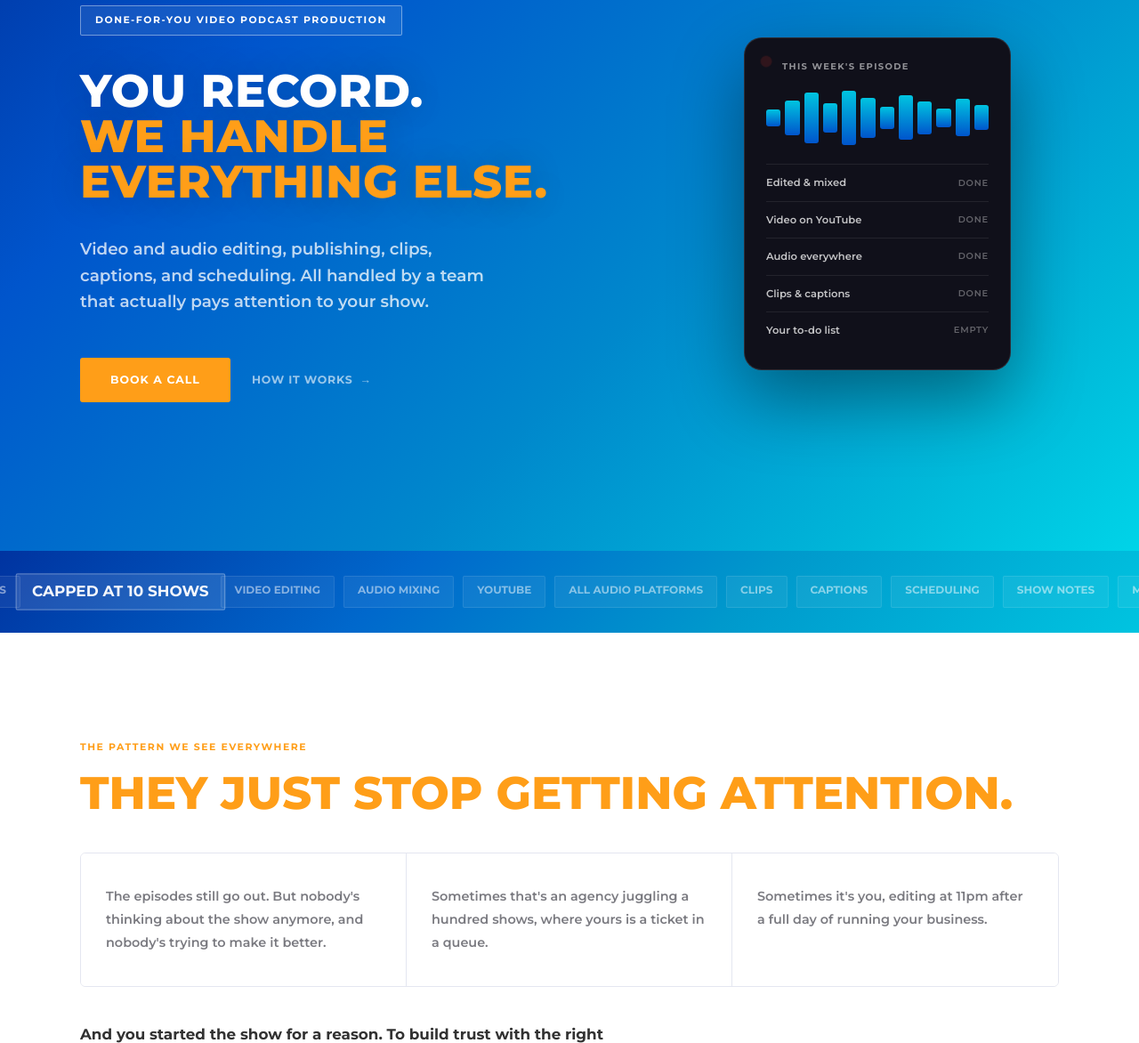
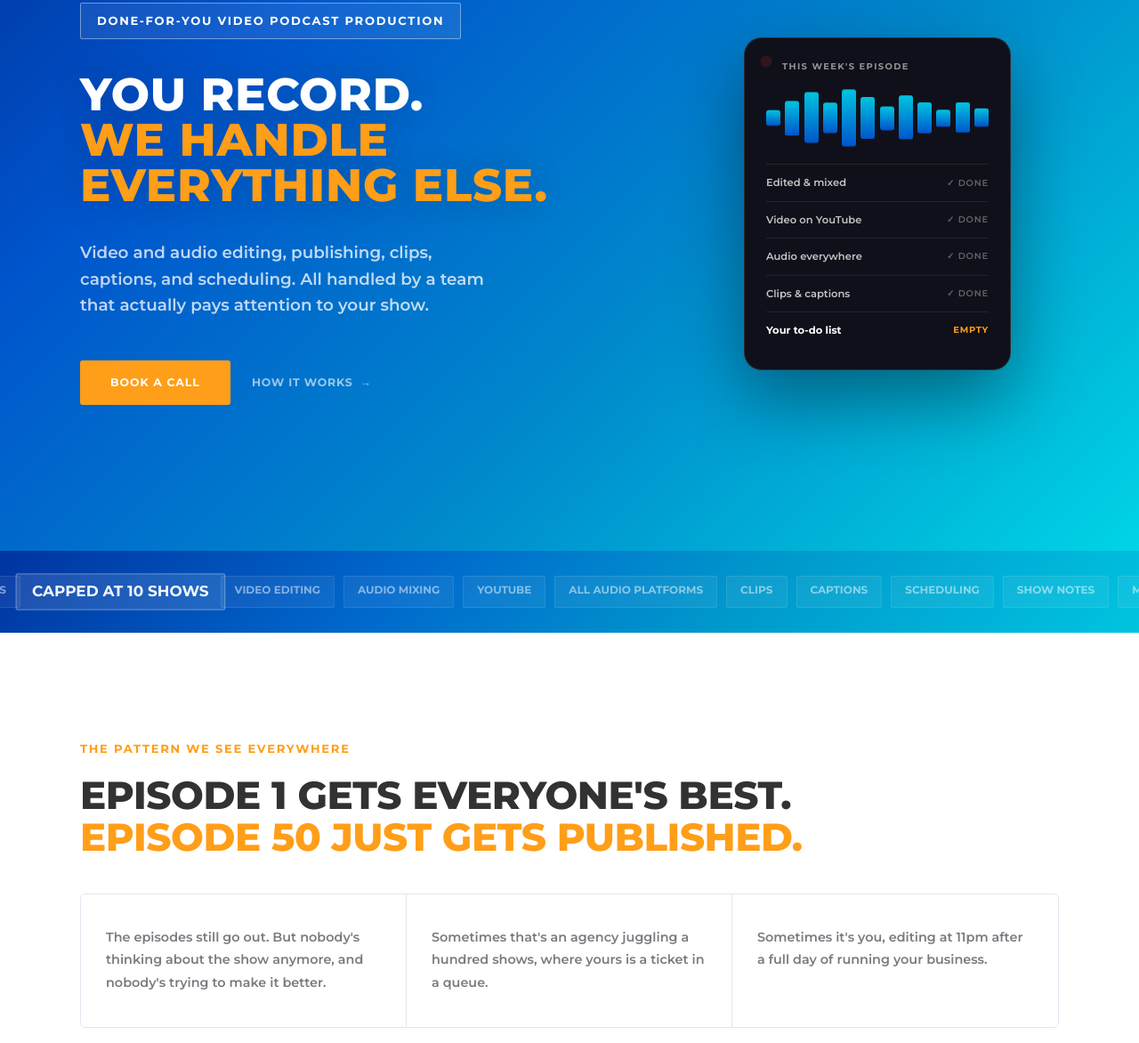
Before and after one commit to authentiqmarketing/authentiq, a website: page index.html in a window 1280 px wide. Shown: the part 181-1353 px from the top of the page at 89% size. Drawn offline with Linux system fonts and the light colour scheme.

Commit message:
Refactor HTML structure and styles for clarity
Updated various styles and text content for better clarity and consistency.

```diff
--- a/index.html
+++ b/index.html
@@ -4,7 +4,7 @@
 <meta charset="UTF-8">
 <meta name="viewport" content="width=device-width, initial-scale=1.0">
 <title>AuthentIQ — Done-For-You Podcast Production</title>
-<meta name="description" content="You record your show. We handle everything after you hit stop. Video and audio editing, publishing, clips, captions, and scheduling. Roster capped at 10 shows.">
+<meta name="description" content="You record your show. We handle everything after you record. Video and audio editing, publishing, clips, captions, and scheduling. Roster capped at 10 shows.">
 <link rel="preconnect" href="https://fonts.googleapis.com">
 <link href="https://fonts.googleapis.com/css2?family=Montserrat:wght@400;500;600;700;800&display=swap" rel="stylesheet">
 <style>
@@ -82,7 +82,7 @@ nav{position:fixed;top:0;left:0;right:0;z-index:100;display:flex;align-items:cen
 .hero-overlay{display:none}
 .hero-inner{max-width:1100px;margin:0 auto;width:100%;position:relative;z-index:2;display:grid;grid-template-columns:minmax(0,1.2fr) minmax(260px,0.8fr);gap:80px;align-items:center}
 .hero-left{display:flex;flex-direction:column}
-.hero-tag{display:inline-block;border:1px solid rgba(255,255,255,0.4);color:var(--white);font-size:0.68rem;font-weight:700;letter-spacing:0.14em;text-transform:uppercase;padding:7px 16px;border-radius:2px;margin-bottom:36px;background:rgba(255,255,255,0.08);width:fit-content}
+.hero-tag{display:inline-block;border:1px solid rgba(255,255,255,0.4);color:var(--white);font-size:0.82rem;font-weight:700;letter-spacing:0.13em;text-transform:uppercase;padding:9px 18px;border-radius:2px;margin-bottom:36px;background:rgba(255,255,255,0.08);width:fit-content}
 .hero h1{font-family:var(--D);font-size:clamp(2.4rem,4vw,4.4rem);font-weight:800;line-height:1.0;text-transform:uppercase;color:var(--white);margin-bottom:36px;letter-spacing:0.015em;text-shadow:0 2px 40px rgba(0,0,0,0.2);white-space:normal}
 .hero h1 .o{color:var(--orange)}
 .hero-word{display:inline-block;transition:opacity 0.4s ease,transform 0.4s ease}
@@ -125,7 +125,7 @@ nav{position:fixed;top:0;left:0;right:0;z-index:100;display:flex;align-items:cen
 /* SECTIONS */
 section{padding:96px 5%}
 .w{max-width:1100px;margin:0 auto}
-.ey{font-size:0.68rem;font-weight:700;letter-spacing:0.14em;text-transform:uppercase;color:var(--orange);margin-bottom:16px}
+.ey{font-size:0.82rem;font-weight:700;letter-spacing:0.13em;text-transform:uppercase;color:var(--orange);margin-bottom:18px}
 .h2{font-family:var(--D);font-size:clamp(2rem,4.5vw,3.2rem);font-weight:800;text-transform:uppercase;line-height:1.0;letter-spacing:0.02em;color:var(--dark);margin-bottom:20px}
 .sub{font-size:0.9rem;font-weight:600;color:var(--gray);max-width:460px;line-height:1.8;margin-bottom:52px}
 
@@ -197,10 +197,10 @@ section{padding:96px 5%}
 /* PROBLEM HERO */
 .prob-hero-sec{padding:120px 5% 80px}
 .prob-label{transition:opacity 0.3s ease}
-.prob-hero-wrap{position:relative;cursor:default;margin-bottom:40px;overflow:hidden}
-.prob-hero-h{font-family:var(--D);font-size:clamp(1.6rem,4vw,4rem);font-weight:800;line-height:1.05;text-transform:uppercase;color:var(--dark);letter-spacing:-0.01em;transition:transform 0.55s cubic-bezier(0.4,0,0.2,1),opacity 0.4s ease;will-change:transform}
-.prob-hero-wrap.slid .prob-hero-h{transform:translateX(-110%);opacity:0}
-.prob-reveal-h{font-family:var(--D);font-size:clamp(1.6rem,4vw,4rem);font-weight:800;line-height:1.05;text-transform:uppercase;color:var(--orange);position:absolute;top:0;left:0;right:0;transform:translateX(110%);transition:transform 0.55s cubic-bezier(0.4,0,0.2,1),opacity 0.4s ease;opacity:0;pointer-events:none}
+.prob-hero-wrap{position:relative;cursor:default;margin-bottom:40px}
+.prob-hero-h{font-family:var(--D);font-size:clamp(1.5rem,3.4vw,3.1rem);font-weight:800;line-height:1.08;text-transform:uppercase;color:var(--dark);letter-spacing:-0.01em}
+.prob-hero-wrap.slid .prob-reveal-h{opacity:1;transform:none}
+.prob-reveal-h{font-family:var(--D);font-size:clamp(1.5rem,3.4vw,3.1rem);font-weight:800;line-height:1.08;text-transform:uppercase;color:var(--orange);letter-spacing:-0.01em;opacity:0;transform:translateY(14px);transition:opacity .6s ease,transform .6s ease}
 .prob-hero-wrap.slid .prob-reveal-h{transform:translateX(0);opacity:1}
 
 /* PROBLEM */
@@ -535,13 +535,19 @@ footer{background:linear-gradient(135deg,#0033a0 0%,#0068cc 35%,#0099cc 65%,#00c
 .pod-rec{display:flex;align-items:center;gap:8px;font-size:0.62rem;font-weight:700;letter-spacing:0.14em;text-transform:uppercase;color:rgba(255,255,255,0.55);margin-bottom:18px}
 .pod-rec i{width:10px;height:10px;background:#ff3b30;border-radius:50%;display:inline-block;animation:cursor-pulse 1.5s ease-in-out infinite}
 .pod-wave{display:flex;align-items:center;gap:5px;height:64px;margin-bottom:20px}
-.pod-wave b{flex:1;background:linear-gradient(180deg,#00c4e0,#0055cc);border-radius:3px;display:block}
+.pod-wave b{flex:1;background:linear-gradient(180deg,#00c4e0,#0055cc);border-radius:3px;display:block;animation:podbar 1.5s ease-in-out infinite alternate;transform-origin:center}
+@keyframes podbar{0%{transform:scaleY(0.5)}100%{transform:scaleY(1.05)}}
 .pod-row{display:flex;justify-content:space-between;align-items:center;padding:11px 0;border-top:1px solid rgba(255,255,255,0.08);font-size:0.72rem;font-weight:600;color:rgba(255,255,255,0.75)}
-.pod-row span{color:rgba(255,255,255,0.35);font-size:0.62rem;text-transform:uppercase;letter-spacing:0.08em}
+.pod-row span{color:rgba(255,255,255,0.35);font-size:0.62rem;text-transform:uppercase;letter-spacing:0.08em;opacity:0;transform:translateX(8px);transition:opacity .4s ease,transform .4s ease}
+.pod-row span.on{opacity:1;transform:none}
+.pod-row.pod-final{color:var(--white);font-weight:700}
+.pod-row.pod-final span{color:var(--orange)}
+@media(prefers-reduced-motion:reduce){.pod-wave b{animation:none}.pod-row span{opacity:1;transform:none;transition:none}}
+
 /* NEW: seats */
 .seats{display:grid;grid-template-columns:repeat(5,1fr);gap:12px;max-width:420px;margin:48px auto 0}
 .seat{aspect-ratio:1/1;border-radius:10px;border:2px solid rgba(255,255,255,0.25);display:flex;align-items:center;justify-content:center;font-family:var(--D);font-weight:800;font-size:1rem;color:rgba(255,255,255,0.7)}
-.seats-label{margin-top:16px;text-align:center;font-size:0.68rem;font-weight:700;letter-spacing:0.12em;text-transform:uppercase;color:rgba(255,255,255,0.4)}
+.seats-label{margin-top:16px;text-align:center;font-size:0.78rem;font-weight:700;letter-spacing:0.12em;text-transform:uppercase;color:rgba(255,255,255,0.4)}
 /* NEW: stats row */
 .stat-row{display:flex;gap:64px;justify-content:center;flex-wrap:wrap;margin:0 0 64px;text-align:center}
 .stat-row b{display:block;font-family:var(--D);font-weight:800;font-size:2.8rem;color:var(--white);line-height:1.1}
@@ -559,7 +565,7 @@ footer{background:linear-gradient(135deg,#0033a0 0%,#0068cc 35%,#0099cc 65%,#00c
 /* NEW: final cta */
 .final-sec{background:linear-gradient(135deg,#0033a0 0%,#0055cc 25%,#0088cc 60%,#00b8d9 85%,#00d4e8 100%);text-align:center}
 .final-sec .h2{color:var(--white)}
-.final-sec p{color:rgba(255,255,255,0.75);font-size:0.95rem;font-weight:600;max-width:520px;margin:0 auto 40px;line-height:1.8}
+.final-sec p{color:rgba(255,255,255,0.75);font-size:0.95rem;font-weight:600;max-width:780px;margin:0 auto 40px;line-height:1.8}
 </style>
 </head>
 <body>
@@ -586,13 +592,13 @@ footer{background:linear-gradient(135deg,#0033a0 0%,#0068cc 35%,#0099cc 65%,#00c
       <div class="pod-card">
         <div class="pod-rec"><i></i> This week's episode</div>
         <div class="pod-wave">
-          <b style="height:30%"></b><b style="height:62%"></b><b style="height:88%"></b><b style="height:52%"></b><b style="height:96%"></b><b style="height:70%"></b><b style="height:40%"></b><b style="height:78%"></b><b style="height:58%"></b><b style="height:34%"></b><b style="height:66%"></b><b style="height:44%"></b>
+          <b style="height:30%;animation-delay:0.00s"></b><b style="height:62%;animation-delay:0.12s"></b><b style="height:88%;animation-delay:0.24s"></b><b style="height:52%;animation-delay:0.36s"></b><b style="height:96%;animation-delay:0.48s"></b><b style="height:70%;animation-delay:0.60s"></b><b style="height:40%;animation-delay:0.72s"></b><b style="height:78%;animation-delay:0.84s"></b><b style="height:58%;animation-delay:0.96s"></b><b style="height:34%;animation-delay:1.08s"></b><b style="height:66%;animation-delay:1.20s"></b><b style="height:44%;animation-delay:1.32s"></b>
         </div>
-        <div class="pod-row">Edited &amp; mixed <span>Done</span></div>
-        <div class="pod-row">Video on YouTube <span>Done</span></div>
-        <div class="pod-row">Audio everywhere <span>Done</span></div>
-        <div class="pod-row">Clips &amp; captions <span>Done</span></div>
-        <div class="pod-row">Your to-do list <span>Empty</span></div>
+        <div class="pod-row">Edited &amp; mixed <span>&#10003; Done</span></div>
+        <div class="pod-row">Video on YouTube <span>&#10003; Done</span></div>
+        <div class="pod-row">Audio everywhere <span>&#10003; Done</span></div>
+        <div class="pod-row">Clips &amp; captions <span>&#10003; Done</span></div>
+        <div class="pod-row pod-final">Your to-do list <span>Empty</span></div>
       </div>
     </div>
   </div>
@@ -606,8 +612,8 @@ footer{background:linear-gradient(135deg,#0033a0 0%,#0068cc 35%,#0099cc 65%,#00c
   <div class="w">
     <p class="ey prob-label">The pattern we see everywhere</p>
     <div class="prob-hero-wrap" id="probwrap">
-      <div class="prob-hero-h">Most podcasts don't&nbsp;fail.</div>
-      <div class="prob-reveal-h">They just stop getting attention.</div>
+      <div class="prob-hero-h">Episode 1 gets everyone's&nbsp;best.</div>
+      <div class="prob-reveal-h">Episode 50 just gets published.</div>
     </div>
     <div class="pgrid fade">
       <div class="pc"><p style="font-weight:600;color:var(--gray);line-height:1.8;font-size:0.9rem">The episodes still go out. But nobody's thinking about the show anymore, and nobody's trying to make it better.</p></div>
@@ -622,12 +628,12 @@ footer{background:linear-gradient(135deg,#0033a0 0%,#0068cc 35%,#0099cc 65%,#00c
   <div class="w">
     <p class="ey">Why we're different</p>
     <h2 class="h2" style="color:var(--white)">One of a hundred vs. one of ten</h2>
-    <p class="sub" style="color:rgba(255,255,255,0.35)">Every agency says they care. We built a structure where caring is the only way we can operate.</p>
+    <p class="sub" style="color:rgba(255,255,255,0.35);max-width:620px">Every agency says they care. We built a structure where caring is the only way we can operate.</p>
     <div class="contrast-grid fade">
       <div class="contrast-card contrast-bad">
         <div class="contrast-label contrast-label-bad"><span class="contrast-dot contrast-dot-bad"></span>At a big agency</div>
         <div class="contrast-content">
-          <p class="contrast-quote">"Episodes go out on schedule. But it's been months since anyone over there had an idea about our show."</p>
+          <p class="contrast-quote">"Episodes go out on schedule. But it's been months since anyone over there really cared about improving our show."</p>
           <div class="contrast-meta"><span class="contrast-tag">100+ shows</span><span class="contrast-tag">Autopilot</span><span class="contrast-tag">Ticket queue</span></div>
         </div>
       </div>
@@ -651,7 +657,7 @@ footer{background:linear-gradient(135deg,#0033a0 0%,#0068cc 35%,#0099cc 65%,#00c
 <section id="how-it-works">
   <div class="w">
     <p class="ey">What a month looks like</p>
-    <h2 class="h2">You hit stop.<br>We take it from there.</h2>
+    <h2 class="h2">You record.<br>We take it from there.</h2>
     <p class="sub">Keep your format, your guests, your schedule. Nothing about how you record changes.</p>
     <div class="sgrid fade">
       <div class="step"><div class="sn">1</div><h3>You record your show</h3><p>Same setup, same rhythm. Your show stays exactly yours.</p></div>
@@ -665,7 +671,7 @@ footer{background:linear-gradient(135deg,#0033a0 0%,#0068cc 35%,#0099cc 65%,#00c
 <section class="concept-stat">
   <div class="w">
     <p class="ey" style="text-align:center">The track record</p>
-    <h2 class="h2" style="color:var(--white);text-align:center;margin-bottom:56px;max-width:820px;margin-left:auto;margin-right:auto">Clients don't stay for years<br>unless the work holds up.</h2>
+    <h2 class="h2" style="color:var(--white);text-align:center;margin-bottom:56px;font-size:clamp(1.4rem,3.2vw,2.7rem)">Clients don't stay for years<br>unless the work holds up.</h2>
     <div class="stat-row fade">
       <div><b>1,000+</b><span>Episodes produced</span></div>
       <div><b>4 &amp; 5 yrs</b><span>Longest partnerships</span></div>
@@ -689,15 +695,15 @@ footer{background:linear-gradient(135deg,#0033a0 0%,#0068cc 35%,#0099cc 65%,#00c
     <p class="ey">Pricing</p>
     <h2 class="h2">Built around your show.</h2>
     <p class="price-line">Production engagements start at $2,000/month</p>
-    <p class="price-note" style="margin-left:auto;margin-right:auto">Every show is scoped to what it actually needs. Month to month, no contracts, and we'd rather earn your business every month than lock you in.</p>
+    <p class="price-note" style="margin-left:auto;margin-right:auto">Every show is scoped to what it actually needs. Month to month, no contracts.</p>
     <a class="btn-p" href="https://tidycal.com/mitchkubik/intro-call-with-authentiq">Book a call</a>
   </div>
 </section>
 
 <section>
   <div class="w">
-    <p class="ey">Common questions</p>
-    <h2 class="h2">Answers, upfront.</h2>
+    <p class="ey">FAQ</p>
+    <h2 class="h2">Questions we usually get.</h2>
     <div class="fwrap">
       <div class="fi"><div class="fq" onclick="tf(this)">We already work with an agency. How does switching work?<span class="ficon">+</span></div><div class="fa">We handle the technical handoff: hosting access, feeds, and templates. Most switches are fully live within two weeks to a month, and your show never misses an episode.</div></div>
       <div class="fi"><div class="fq" onclick="tf(this)">I've been producing it myself. What do you need from me?<span class="ficon">+</span></div><div class="fa">Just keep recording. We pull the files straight from your recording platform, and everything after that is ours.</div></div>
@@ -711,7 +717,7 @@ footer{background:linear-gradient(135deg,#0033a0 0%,#0068cc 35%,#0099cc 65%,#00c
 <section class="final-sec">
   <div class="w">
     <h2 class="h2">Your show deserves more attention than it's getting.</h2>
-    <p>A short call about your show, how you're producing it today, and whether we can help. No pitch deck, no pressure.</p>
+    <p>A short call about your show, how you're producing it, and whether we can help.</p>
     <a class="btn-p" href="https://tidycal.com/mitchkubik/intro-call-with-authentiq">Book a call</a>
   </div>
 </section>
@@ -750,7 +756,16 @@ function tf(el){el.closest('.fi').classList.toggle('open')}
   var obs=new IntersectionObserver(function(es){es.forEach(function(en){if(en.isIntersecting){en.target.classList.add('in');obs.unobserve(en.target)}})},{threshold:0.15});
   document.querySelectorAll('.fade').forEach(function(el){obs.observe(el)});
   var pw=document.getElementById('probwrap');
-  if(pw){var po=new IntersectionObserver(function(es){es.forEach(function(en){if(en.isIntersecting){setTimeout(function(){pw.classList.add('slid')},900);po.unobserve(pw)}})},{threshold:0.6});po.observe(pw)}
+  if(pw){var po=new IntersectionObserver(function(es){es.forEach(function(en){if(en.isIntersecting){setTimeout(function(){pw.classList.add('slid')},350);po.unobserve(pw)}})},{threshold:0.6});po.observe(pw)}
+  var spans=document.querySelectorAll('.pod-card .pod-row span');
+  var noMo=window.matchMedia('(prefers-reduced-motion: reduce)').matches;
+  if(spans.length&&!noMo){
+    var play=function(){
+      spans.forEach(function(s){s.classList.remove('on')});
+      spans.forEach(function(s,i){setTimeout(function(){s.classList.add('on')},600+i*750)});
+    };
+    play();setInterval(play,8000);
+  }else{spans.forEach(function(s){s.classList.add('on')})}
   var items=document.querySelectorAll('.pitem');var idx=0;
   if(items.length){setInterval(function(){items.forEach(function(i){i.classList.remove('active')});items[idx%items.length].classList.add('active');idx++},1400)}
 })();
```
